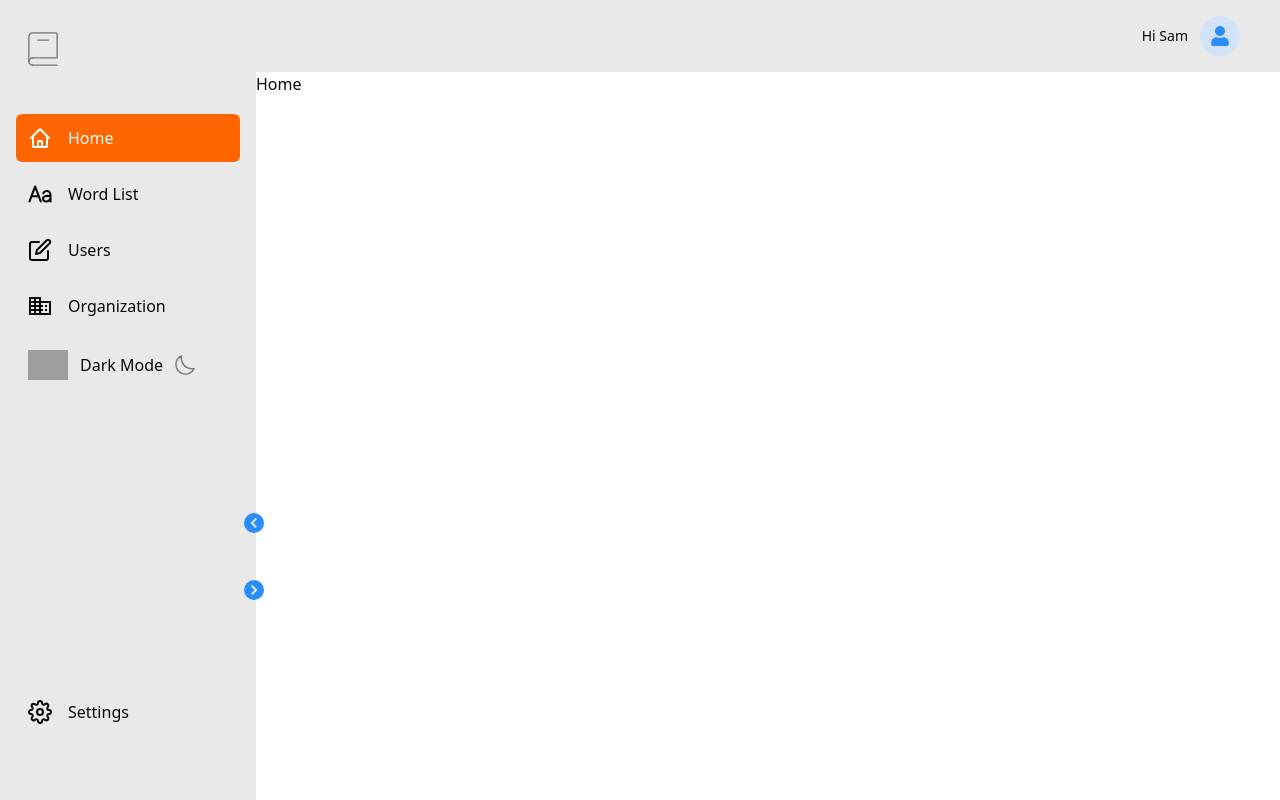
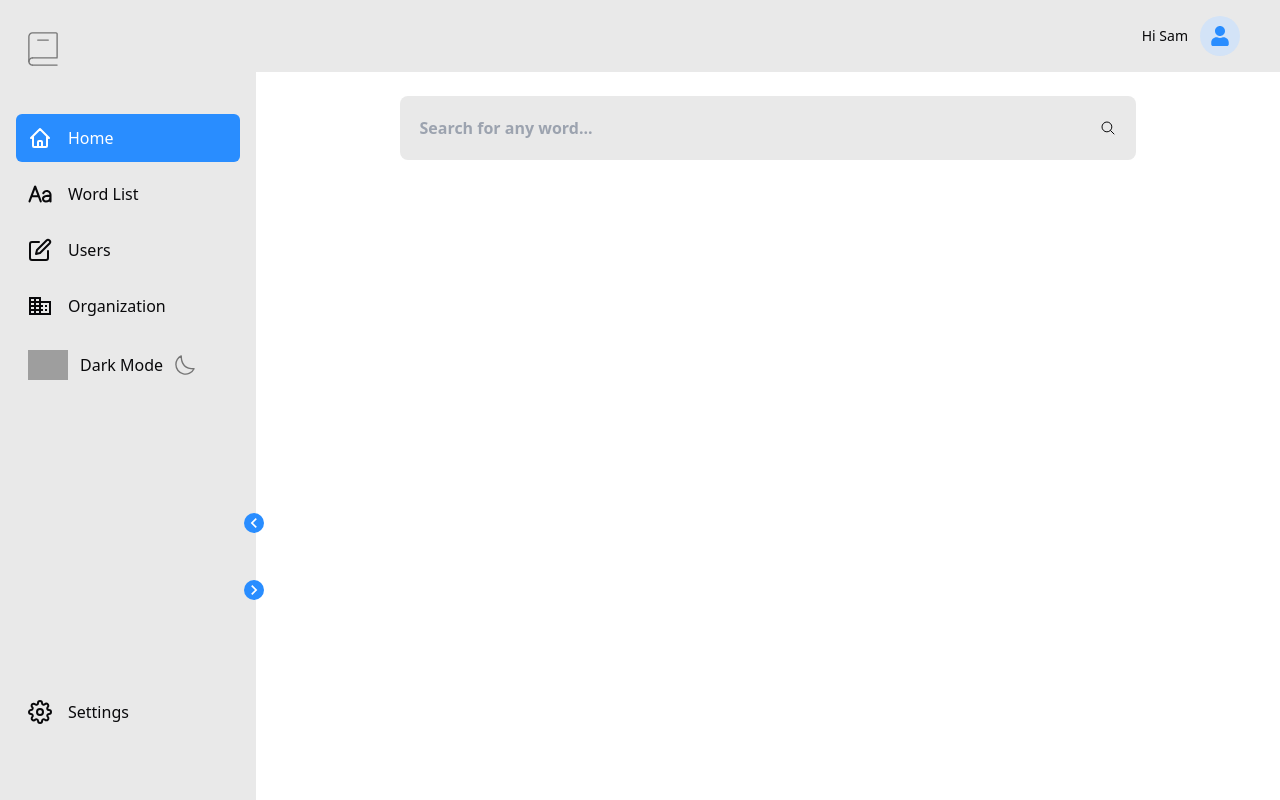
Before and after one commit to ioenimil/Dictionary_Application_Frontend, a React (Vite) app: page /dashboard/home in a window 1280 px wide. Built offline with nearby package versions, Linux system fonts and the light colour scheme; grey boxes are pictures that could not be loaded.

Commit message:
Refactor: Fixed dashboard scrolling, added global color to Tailwind config, and implemented search in the Dashboard home component.

```diff
--- a/src/components/Dashboard.tsx
+++ b/src/components/Dashboard.tsx
@@ -11,7 +11,8 @@ import bookIcon from '../assets/iconoir_book.svg';
 
 const Dashboard = () => {
   const [isSidebarOpen, setSidebarOpen] = useState(true);
-const location = useLocation();
+  const location = useLocation();
+
   const navItems = [
     { title: "Home", icon: <HiOutlineHome />, path: "/dashboard/home" },
     { title: "Word List", icon: <IoText />, path: "/dashboard/wordlist" },
@@ -20,10 +21,8 @@ const location = useLocation();
   ];
 
   return (
-    <div className="flex h-screen">
-
+    <div className="flex h-screen overflow-hidden">
       <aside className={`relative flex flex-col h-full p-4 pt-8 bg-grayBg dark:bg-black transition-width duration-300 ${isSidebarOpen ? 'w-64' : 'w-20'}`}>
-
         <MdKeyboardArrowLeft
           onClick={() => setSidebarOpen(!isSidebarOpen)}
           className="absolute bottom-1/3 -right-2 w-5 h-5 cursor-pointer text-white bg-global_blue dark:bg-global_orange rounded-full"
@@ -32,14 +31,16 @@ const location = useLocation();
           onClick={() => setSidebarOpen(true)}
           className="absolute bottom-1/4 -right-2 w-5 h-5 cursor-pointer text-white bg-global_blue dark:bg-global_orange rounded-full"
         />
-
         <div className="px-3">
           <img className="w-[30.14px]" src={bookIcon} alt="bookIcon" />
         </div>
-
         <ul className="mt-10">
           {navItems.map((item, index) => (
-            <li key={index} className={`rounded-md hover:bg-global_blue dark:hover:bg-global_orange hover:text-white dark:text-white ${location.pathname === item.path ? 'bg-global_orange dark:bg-global_orange text-white' : ''}`}>
+            <li
+              key={index}
+              className={`rounded-md hover:bg-global_blue dark:hover:bg-global_orange hover:text-white dark:text-white
+              ${location.pathname === item.path ? 'bg-global_blue dark:bg-global_orange text-white' : ''}`}
+            >
               <Link to={item.path} className="flex items-center gap-4 mt-2 px-3 py-3">
                 <span className="text-2xl">{item.icon}</span>
                 <span className={`duration-200 origin-left ${!isSidebarOpen && 'hidden'}`}>
@@ -49,12 +50,9 @@ const location = useLocation();
             </li>
           ))}
         </ul>
-
-
         <div className="flex flex-col mt-2 items-center justify-center px-3 py-3 rounded-md hover:bg-global_blue dark:hover:bg-transparent">
           <DarkMode open={isSidebarOpen} />
         </div>
-
         <div className="absolute bottom-16 rounded-md">
           <Link to="/dashboard/settings" className="flex items-center gap-4 px-3 py-3">
             <FiSettings className="text-2xl" />
@@ -65,14 +63,16 @@ const location = useLocation();
         </div>
       </aside>
 
-      <div className="flex-1">
+      <div className="flex-1 overflow-hidden">
         <nav className="flex items-center justify-end gap-3 py-4 pr-10 bg-grayBg dark:bg-black">
           <span className="text-sm dark:text-white">Hi Sam</span>
           <div className="w-10 h-10 flex items-center justify-center text-xl bg-faded_global_blue dark:bg-global_orange text-blueBg dark:text-white rounded-full">
             <FaUser />
           </div>
         </nav>
-        <Outlet />
+        <div className="h-full overflow-y-auto">
+          <Outlet />
+        </div>
       </div>
     </div>
   );
--- a/src/components/Home.tsx
+++ b/src/components/Home.tsx
@@ -1,8 +1,9 @@
+import SearchContent from "./SearchContent"
 
 const Home = () => {
   return (
-    <div className="  ">
-    Home
+    <div className=" flex items-center justify-center  ">
+      <SearchContent/>
     </div>
   )
 }
--- a/src/components/PronouceWord.tsx
+++ b/src/components/PronouceWord.tsx
@@ -22,7 +22,7 @@ const PronounceWord: React.FC<Props> = ({ results }) => {
   return (
     <div className="flex items-center justify-between">
       <div>
-        <h2 className="font-bold text-3xl capitalize text-[#2D2D2D]">
+        <h2 className="font-bold text-3xl dark:text-white capitalize text-[#2D2D2D]">
           {firstResult.word}
         </h2>
         <p className="text-global_blue font-semibold">{firstResult.phonetic}</p>
--- a/src/components/SearchComponent.tsx
+++ b/src/components/SearchComponent.tsx
@@ -69,7 +69,7 @@ const SearchComponent: React.FC<Props> = ({
           className={`pl-5 w-full caret-global_blue   dark:caret-global_orange font-semibold rounded-lg h-full bg-transparent outline-none  placeholder:dark:text-[#FFFFFF]
             ${
               error
-                ? "border-global_orange  border-[1px]"
+                ? "border-global_red  border-[1px]"
                 : " focus:border-global_blue focus:border-[1px]  dark:focus:border-global_orange"
             } focus:outline`}
           type="text"
--- a/tailwind.config.js
+++ b/tailwind.config.js
@@ -31,6 +31,8 @@ export default {
         darkBg:' #1E1E1E',
         grayBg:"#E9E9E9",
         global_blue:"#298DFF",
+        global_red:"#FF5252",
+        searchBgDarkMode:"#3F3F3F",
         orange: "#FF6500",
         darkBg: " #1E1E1E",
         grayBg: "#E9E9E9",
```
